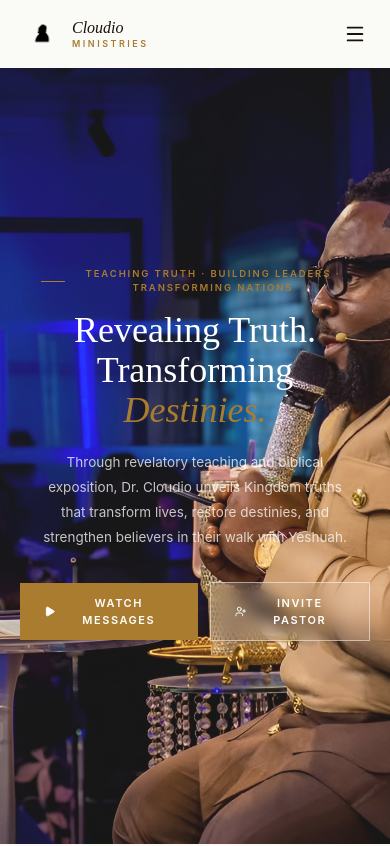
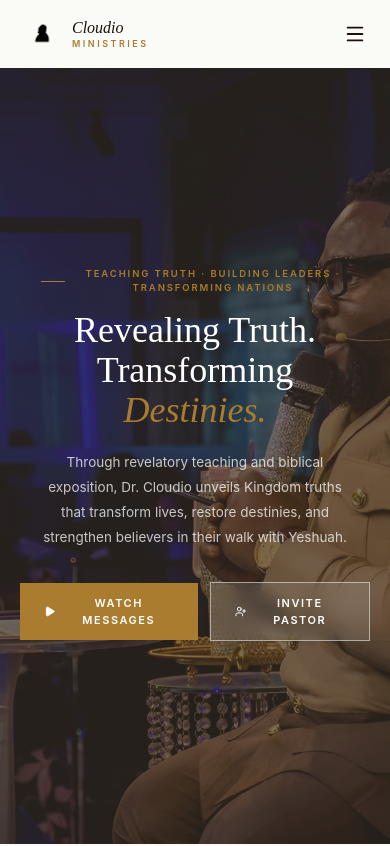
Before and after one commit to charlesdauda/cloudio-ministries, a React (Vite) app: page / in a window 390 px wide. Shown: the top 846 px of the page. Built offline with nearby package versions, Linux system fonts and the light colour scheme.

Commit message:
Initial Commit

```diff
--- a/src/Components/Hero.jsx
+++ b/src/Components/Hero.jsx
@@ -71,6 +71,9 @@ const Hero = () => {
           </div>
         ))}
       </div>
+
+      {/* Mobile scrim */}
+      <div className="absolute inset-0 z-10 bg-[#1A1209]/62 sm:hidden" />
 
       {/* Tablet + desktop gradient */}
       <div className="absolute inset-0 z-10 hidden sm:block"
```
